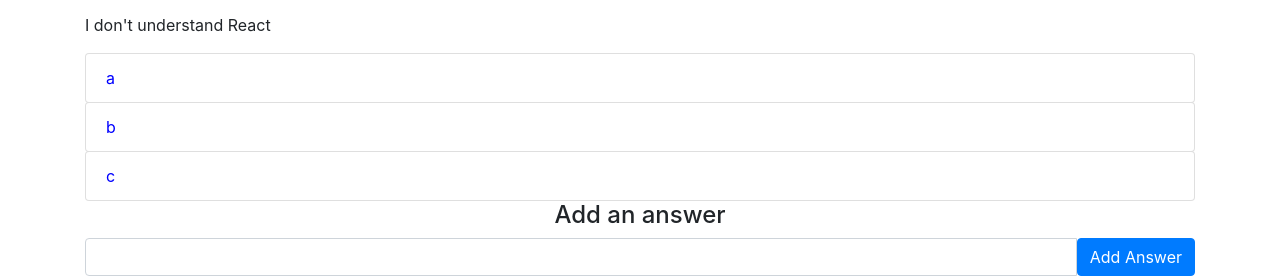
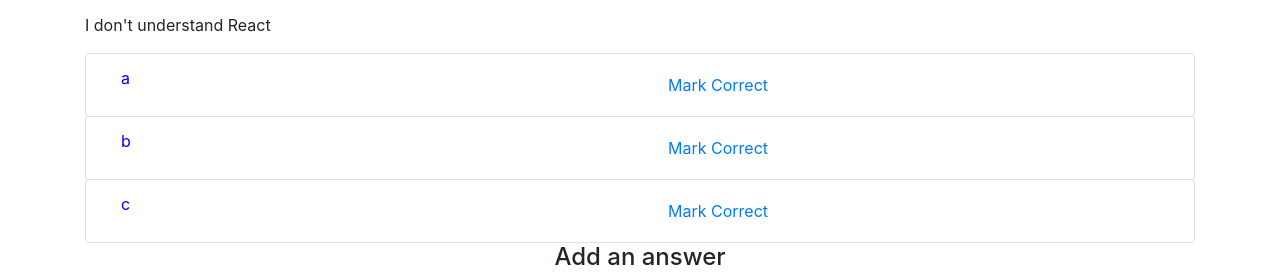
Before and after one commit to craig-o-curtis/react-flux, a React (Create React App) app: page / in a window 1280 px wide. Shown: the part 171-449 px from the top of the page. Built offline with nearby package versions, Linux system fonts and the light colour scheme; no server answers.

Commit message:
Remove counter console.logs, adding dispatcher logic

```diff
--- a/src/Flux/eventEmitter.js
+++ b/src/Flux/eventEmitter.js
@@ -8,11 +8,13 @@
     }
     // methods
 
+    // pushes functions into an array, called by emit
     on = (type, listener) => {
         this._events[type] = this._events[type] || [];
         this._events[type].push(listener);
     }
 
+    // locates that type array on _events object, calls each item/fn in array
     emit = (type) => {
          if (this._events[type]) {
              this._events[type].forEach( (listener) => {
--- a/src/components/Forum.js
+++ b/src/components/Forum.js
@@ -9,6 +9,7 @@
 import ForumAddAnswerBox from './ForumAddAnswerBox/ForumAddAnswerBox';
 import EventEmitter from '../Flux/eventEmitter';
 import ForumDispatcher from '../Flux/ForumDispatcher';
+
 class Forum extends Component {
     // constructor() {
     //     super();
@@ -48,9 +49,7 @@
         this.setState({
             allAnswers: arr
         });
-        console.log(1)
         console.log('Forum.js call dispatch on handleAnswer method')
-        console.log(1)
         ForumDispatcher.dispatch({
             actionType : 'FORUM_ANSWER_ADDED',
             newAnswer : e.body
--- a/src/components/ForumAnswers/ForumAnswer/ForumAnswer.js
+++ b/src/components/ForumAnswers/ForumAnswer/ForumAnswer.js
@@ -1,21 +1,31 @@
 import React from 'react';
 import PropTypes from 'prop-types';
-import { ListGroupItem } from 'reactstrap';
+import { ListGroupItem, Button, Container, Row, Col } from 'reactstrap';
+
 import './ForumAnswer.css';
-
 
 const ForumAnswer = (props) => {
 
-    return (
-        <ListGroupItem className="btn btn-primary ForumAnswer">
-            {props.answer.body ? props.answer.body : null}
-        </ListGroupItem>
-    );
+	return (
+		<ListGroupItem className="btn btn-outline-light ForumAnswer">
+			<Container>
+				<Row>
+					<Col>
+						<span xs="6">{props.answer.body ? props.answer.body : null}</span>
+					</Col>
+
+					<Col xs="6">
+						<Button color="link" onClick={props.onMarkCorrect}>Mark Correct</Button>
+					</Col>
+				</Row>
+			</Container>
+		</ListGroupItem>
+	);
 
 }
 
 export default ForumAnswer;
 
 ForumAnswer.propTypes = {
-    answer : PropTypes.object.isRequired
+	answer: PropTypes.object.isRequired
 };
--- a/src/components/ForumAnswers/ForumAnswers.js
+++ b/src/components/ForumAnswers/ForumAnswers.js
@@ -1,37 +1,32 @@
-import React from 'react';
+import React, { Component } from 'react';
 import './ForumAnswers.css';
 
 import { ListGroup } from 'reactstrap';
 import ForumAnswer from './ForumAnswer/ForumAnswer';
+import ForumDispatcher from '../../Flux/ForumDispatcher';
 
-const ForumAnswers = (props) => {
+class ForumAnswers extends Component {
 
-    // VIDEO SYNTAX \/ \/ \/ \/
-    // let allAnswers = props.allAnswers;
-    // let answers = [];
+    handleMarkCorrect(id) {
+        console.log('id')
+        console.log(id)
 
-    // for (let key in allAnswers) {
-    //     answers.push(<ForumAnswer key={key} id={key} answer={allAnswers[key]} /> );
-    // }
+        ForumDispatcher.dispatch({
+            actionType: 'FORUM_ANSWER_MARKED_CORRECT',
+            id: id,
+        });
+        // TODO - actually need to pass the id to the dispatcher. currently an '$event'
+    }
 
-    // return (
-    //     <div className="ForumAnswers">
-    //         { answers ? answers : null }
-    //     </div>
-    // );
-    // VIDEO SYNTAX /\ /\ /\ /\
-
-    return (
-        <ListGroup className="ForumAnswers">
-            { props.allAnswers ? props.allAnswers.map( (ans, idx) => (
-                <ForumAnswer key={idx} id={idx} answer={ans} />
-            ) ) : null }
-        </ListGroup>
-    );
-
-
-
-
+    render() {
+        return (
+            <ListGroup className="ForumAnswers">
+                { this.props.allAnswers ? this.props.allAnswers.map( (ans, idx) => (
+                    <ForumAnswer key={idx} id={idx} answer={ans} onMarkCorrect={this.handleMarkCorrect} />
+                ) ) : null }
+            </ListGroup>
+        );
+    }
 }
 
 export default ForumAnswers;
```
Also changed, not shown: src/App.js (+7 -7 lines), src/Flux/dispatcher.js (+0 -7 lines).
